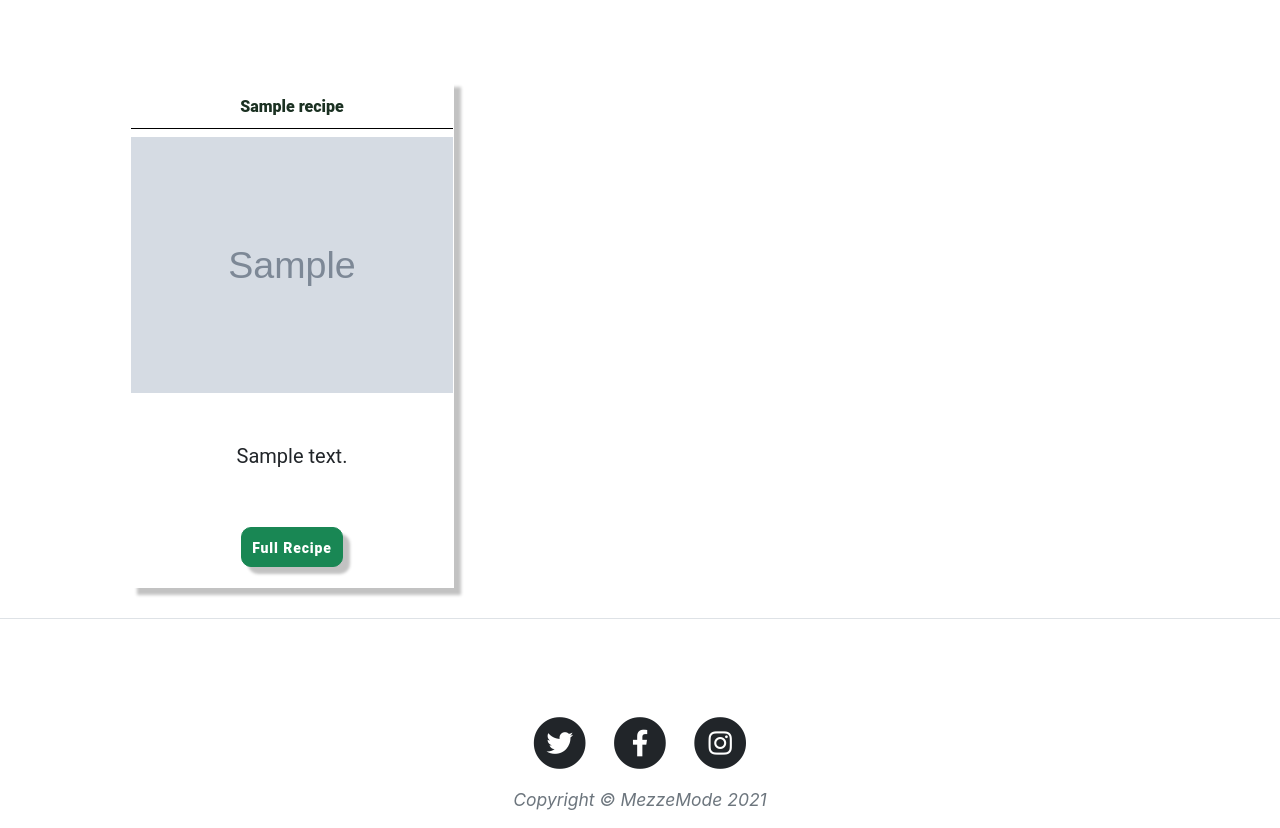
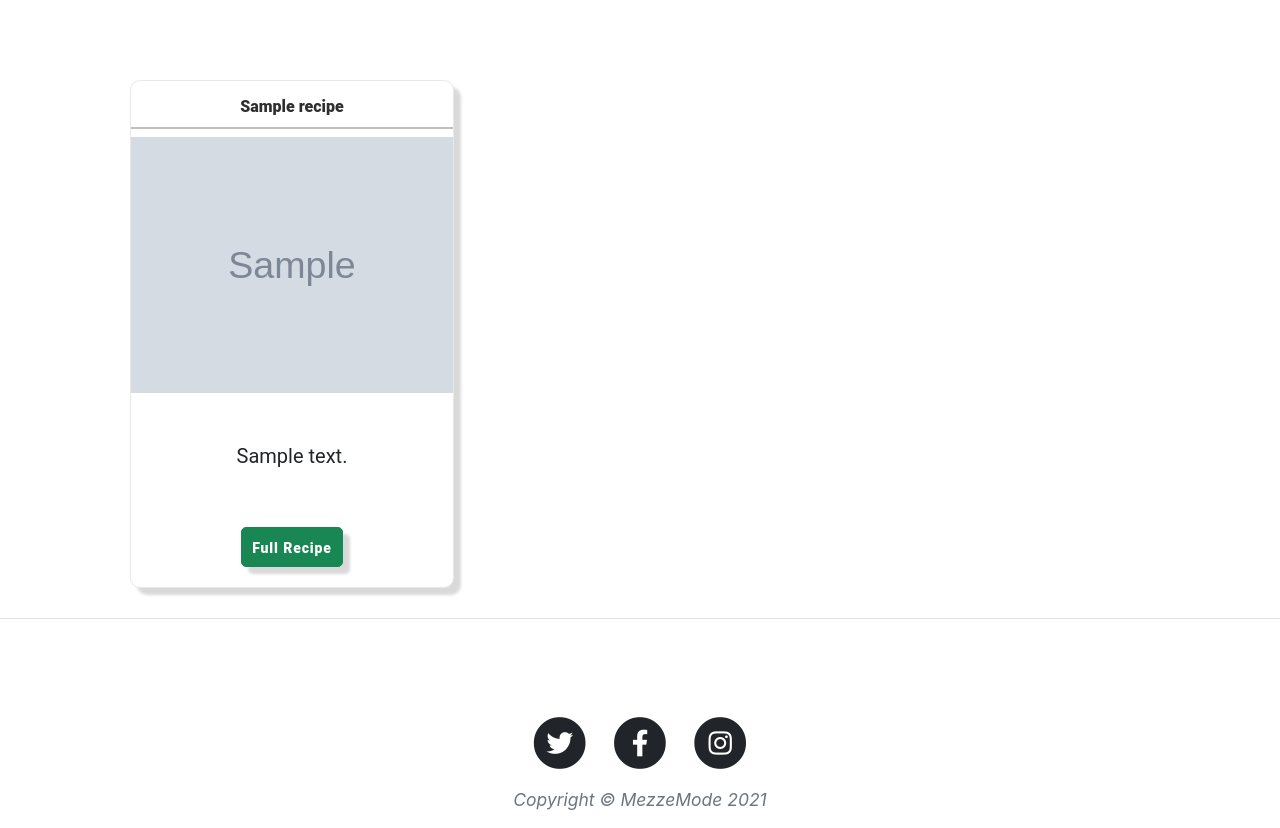
Before and after one commit to kuszturareka/mezze-mode, a Flask app: page / in a window 1280 px wide. Shown: the part 582-1410 px from the top of the page. Run offline with Flask 2, Linux system fonts and the light colour scheme; grey boxes marked "Sample" are stand-in pictures; a database or web service that is not in the repository returns one stand-in record (values such as "Sample title"); some libraries are stand-ins or nearby versions.

Commit message:
Modify shadow efect, card border and recipe button border radius

```diff
--- a/static/css/style.css
+++ b/static/css/style.css
@@ -10,7 +10,8 @@
     margin: 20px 0px;
     height: 100%;
     position: relative;
-    border: 1px solid #FFFFFF;
+    border: 1px solid #e8e8e8;
+    border-radius: 10px;
   }
 
   .card-control {
@@ -25,13 +26,13 @@
 
   .card-title {
     height: 3rem;
-    color: #1B3122;
+    color: #2f2f2f;
     font-size: 1rem;
     padding: 1rem 0;
   }
 
   .card h5 {
-    border-bottom: 1px solid #000000;
+    border-bottom: 2px solid #c0c0c0;
   }
 
   .index-profile-img {
@@ -60,9 +61,9 @@
     height: 40px;
     padding: 10px;
     margin: auto 0;
-    border-radius: 10px;
+    border-radius: 5px;
   }
 
   .shadow-effect {
-    box-shadow: 7px 7px 3px rgba(0, 0, 0, 0.24);
+    box-shadow: 7px 7px 3px rgba(0, 0, 0, 0.15);
   }
```
